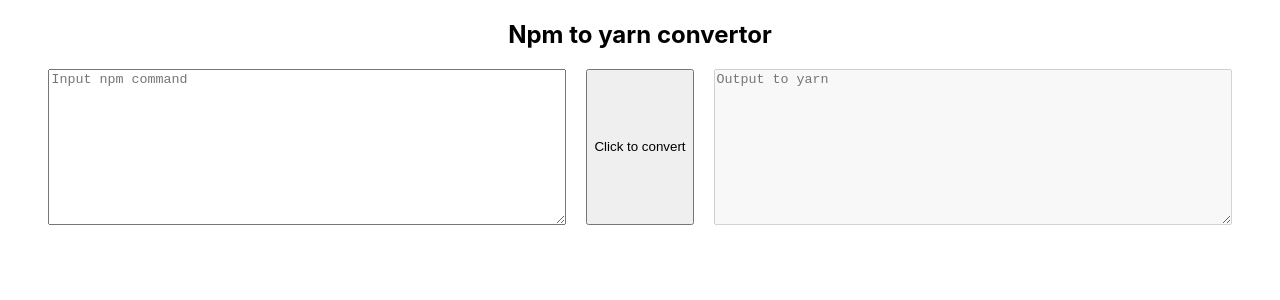
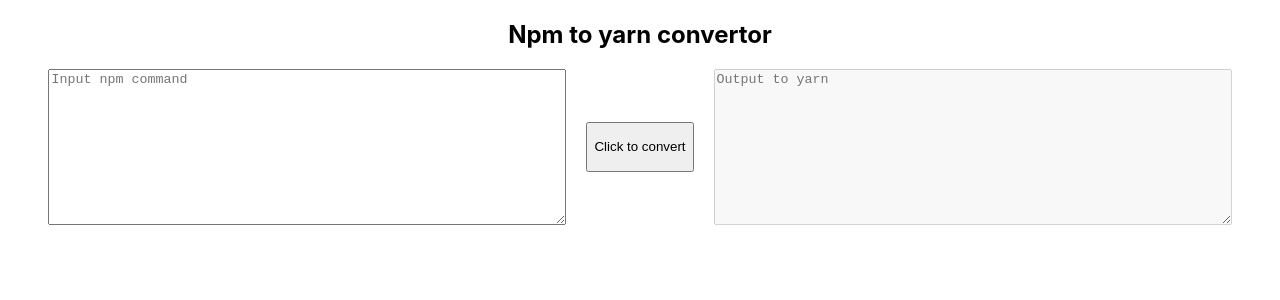
Before and after one commit to upnotes-io/npm-to-yarn, a React (Create React App) app: page / in a window 1280 px wide. Shown: the top 300 px of the page. Built offline with nearby package versions, Linux system fonts and the light colour scheme.

Commit message:
Fixed button size

```diff
--- a/src/App.css
+++ b/src/App.css
@@ -5,6 +5,7 @@
 .input-container {
   display: flex;
   justify-content: center;
+  align-items: center;
   column-gap: 20px;
 }
 
@@ -12,3 +13,7 @@
   width: 40%;
   height: 150px;
 }
+
+.convert-button {
+  height: 50px;
+}
--- a/src/App.tsx
+++ b/src/App.tsx
@@ -51,7 +51,7 @@
       <h2> Npm to yarn convertor </h2>
       <div className="input-container">
         <textarea placeholder="Input npm command" onChange={handleNpmCommandChange} value={npmCommand} />
-        <button onClick={convertToYarn}> Click to convert </button>
+        <button className="convert-button" onClick={convertToYarn}> Click to convert </button>
         <textarea disabled placeholder="Output to yarn" value={yarnCommand} />
       </div>
     </div>
```
